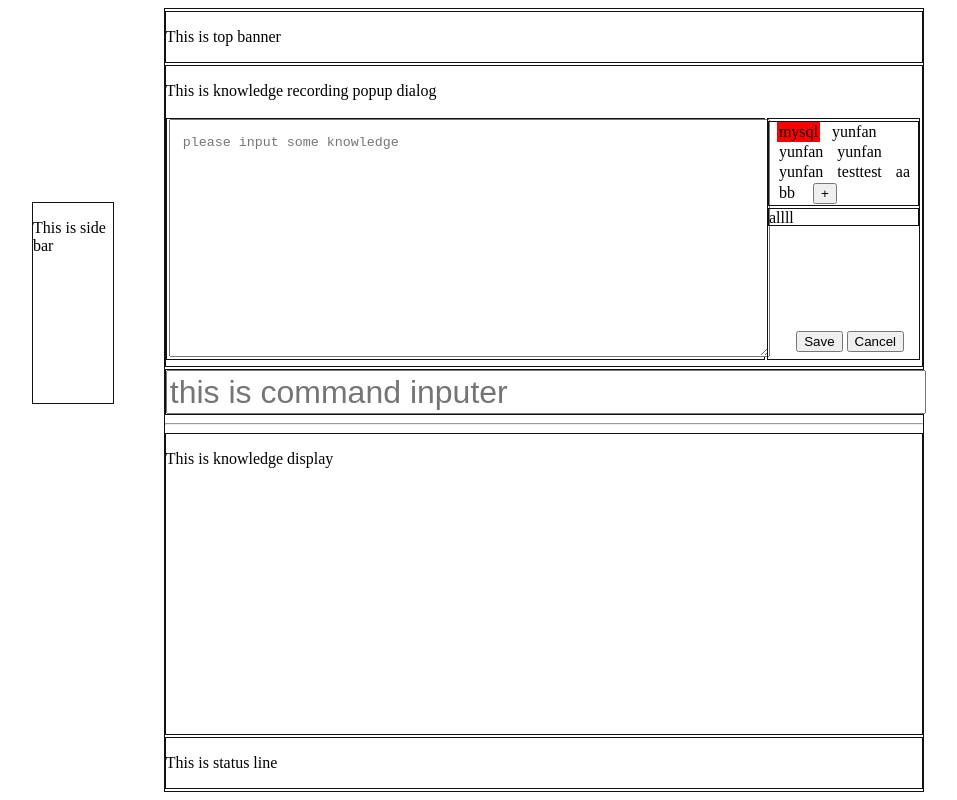
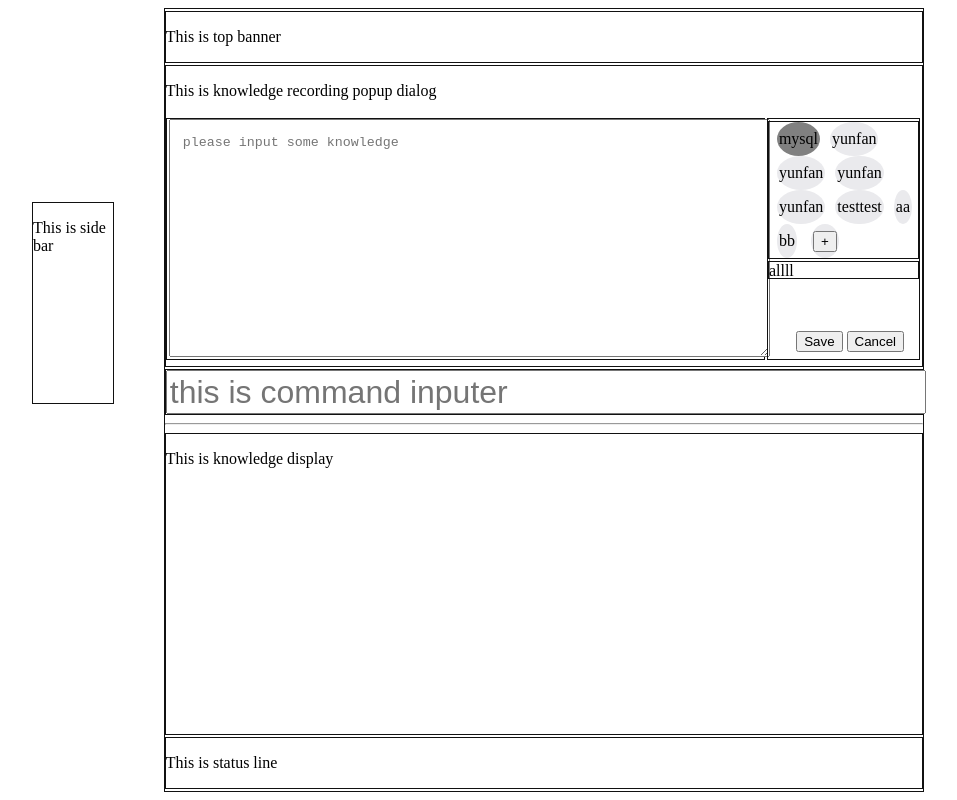
Before and after one commit to hanzhong-yan/km, a website: page views/user.html in a window 1280 px wide. Both pictures are taken after a click on the item "mysql". Shown: the whole page, without its empty margins (96-1053 px from the left). Drawn offline with Linux system fonts and the light colour scheme; files that its build step writes are made by us from their sources.

Commit message:
继续UI的tag开发

```diff
--- a/public/css/km.css
+++ b/public/css/km.css
@@ -98,9 +98,12 @@ ul , li {
 .knlg_save_panel #tag_panel ul li {
     display:inline-block;
     /* background-color:#e9efdf;  */
+    background:#eaeaed;
     padding : 1px 2px ;
     margin-right : 2px;
     margin-left : 0.5em;
+    line-height : 2em;
+    border-radius : 50%;
 }
 
 
@@ -112,7 +115,7 @@ ul , li {
 
 
 .knlg_save_panel #tag_panel ul li.selected {
-    background-color:red;
+    background:gray;
 }
 
 
```
